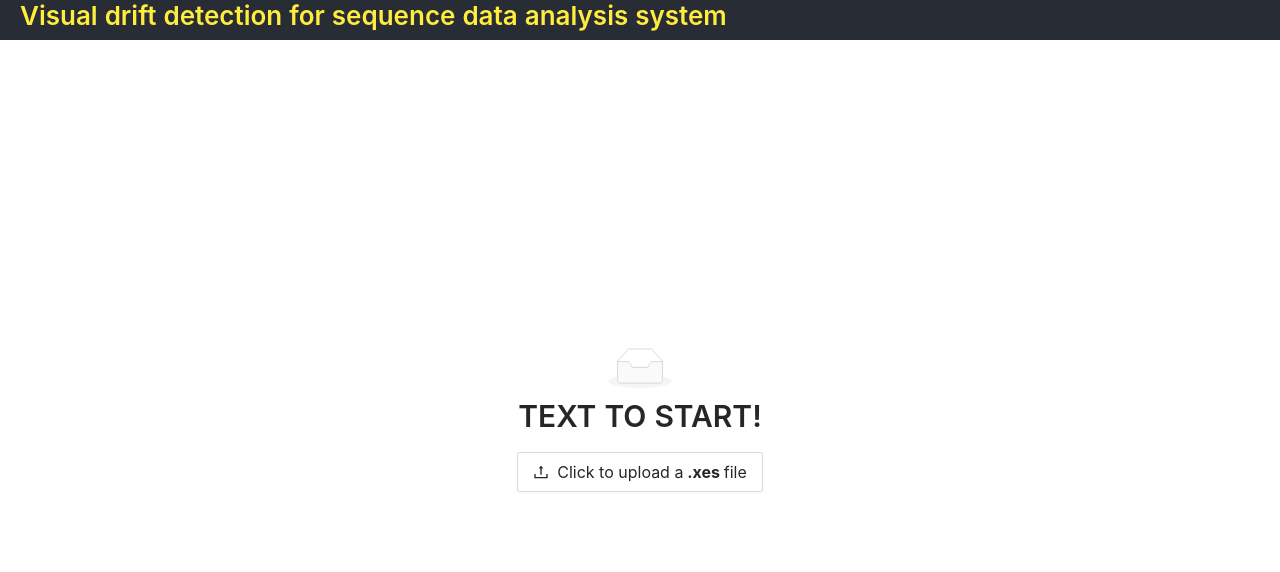
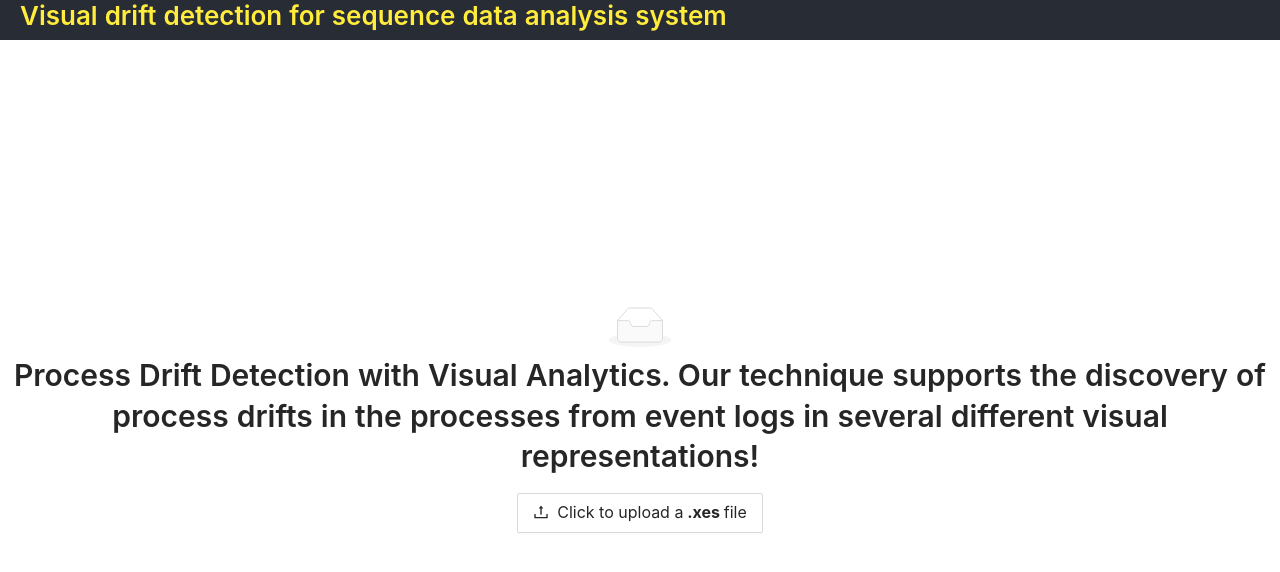
Before and after one commit to yesanton/Process-Drift-Visualization-With-Declare, a React (Create React App) app in the folder client/: page / in a window 1280 px wide. Shown: the top 572 px of the page. Built offline with nearby package versions, Linux system fonts and the light colour scheme.

Commit message:
add some starting text

```diff
--- a/client/src/components/UploadComponent/index.tsx
+++ b/client/src/components/UploadComponent/index.tsx
@@ -43,7 +43,12 @@ export const UploadComponent = () => {
     <div className="Upload-area">
       <Empty
         description={
-          <Typography.Title level={2}>TEXT TO START!</Typography.Title>
+          <Typography.Title level={2}>Process Drift Detection with Visual Analytics.
+                                        Our technique supports the discovery of process drifts in the processes from
+                                        event logs in several different visual representations!
+
+
+                                        </Typography.Title>
         }
         image={Empty.PRESENTED_IMAGE_SIMPLE}
       >
```
